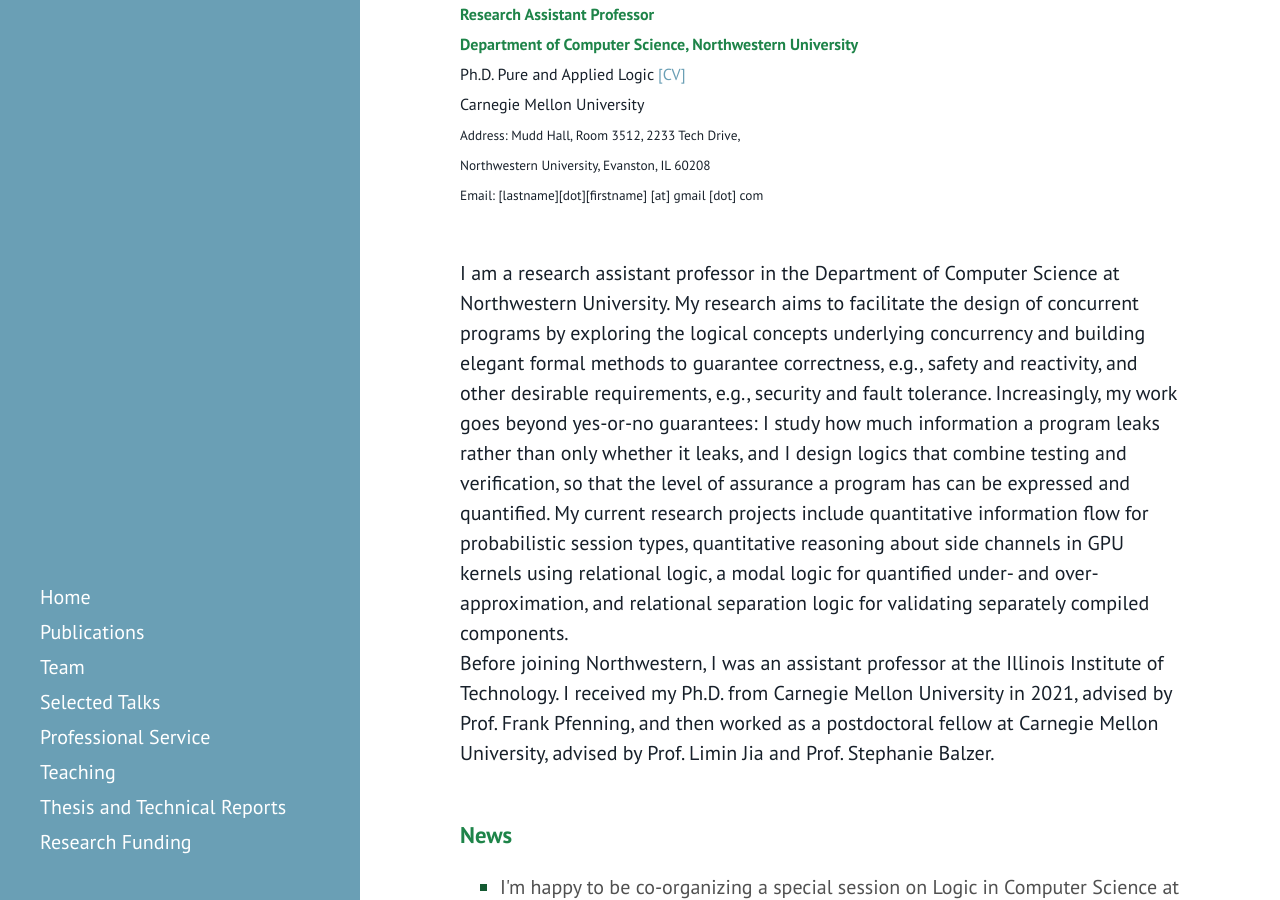
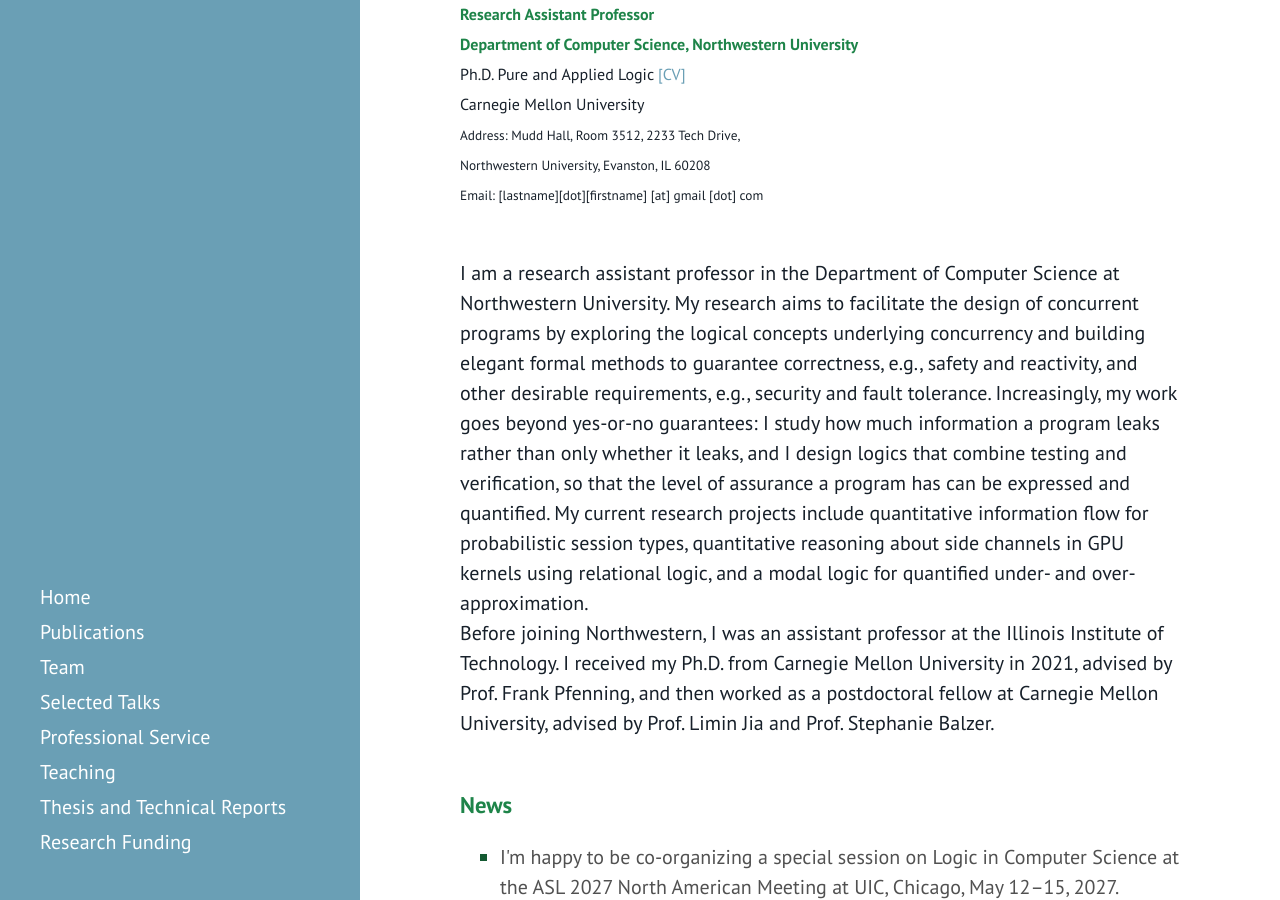
Before and after one commit to yderakhshan/yderakhshan.github.io, a Jekyll site: the page built from index.markdown, in a window 1280 px wide and 900 px high, scrolled down 482 px. Built offline with Jekyll 4.4.1, drawn with Linux system fonts in a browser that asks for light colours.

Commit message:
updated 2026

```diff
--- a/index.markdown
+++ b/index.markdown
@@ -39,7 +39,7 @@
 
 
 <span style="color:rgb(23, 32, 42); line-height:1">
-I am a research assistant professor in the Department of Computer Science at Northwestern University. My research aims to facilitate the design of concurrent programs by exploring the logical concepts underlying concurrency and building elegant formal methods to guarantee correctness, e.g., safety and reactivity, and other desirable requirements, e.g., security and fault tolerance. Increasingly, my work goes beyond yes-or-no guarantees: I study how much information a program leaks rather than only whether it leaks, and I design logics that combine testing and verification, so that the level of assurance a program has can be expressed and quantified. My current research projects include quantitative information flow for probabilistic session types, quantitative reasoning about side channels in GPU kernels using relational logic, a modal logic for quantified under- and over-approximation, and relational separation logic for validating separately compiled components.<br>
+I am a research assistant professor in the Department of Computer Science at Northwestern University. My research aims to facilitate the design of concurrent programs by exploring the logical concepts underlying concurrency and building elegant formal methods to guarantee correctness, e.g., safety and reactivity, and other desirable requirements, e.g., security and fault tolerance. Increasingly, my work goes beyond yes-or-no guarantees: I study how much information a program leaks rather than only whether it leaks, and I design logics that combine testing and verification, so that the level of assurance a program has can be expressed and quantified. My current research projects include quantitative information flow for probabilistic session types, quantitative reasoning about side channels in GPU kernels using relational logic, and a modal logic for quantified under- and over-approximation.<br>
 Before joining Northwestern, I was an assistant professor at the Illinois Institute of Technology. I received my Ph.D. from Carnegie Mellon University in 2021, advised by Prof. Frank Pfenning, and then worked as a postdoctoral fellow at Carnegie Mellon University, advised by Prof. Limin Jia and Prof. Stephanie Balzer.<br><br>
 </span>
 
```
